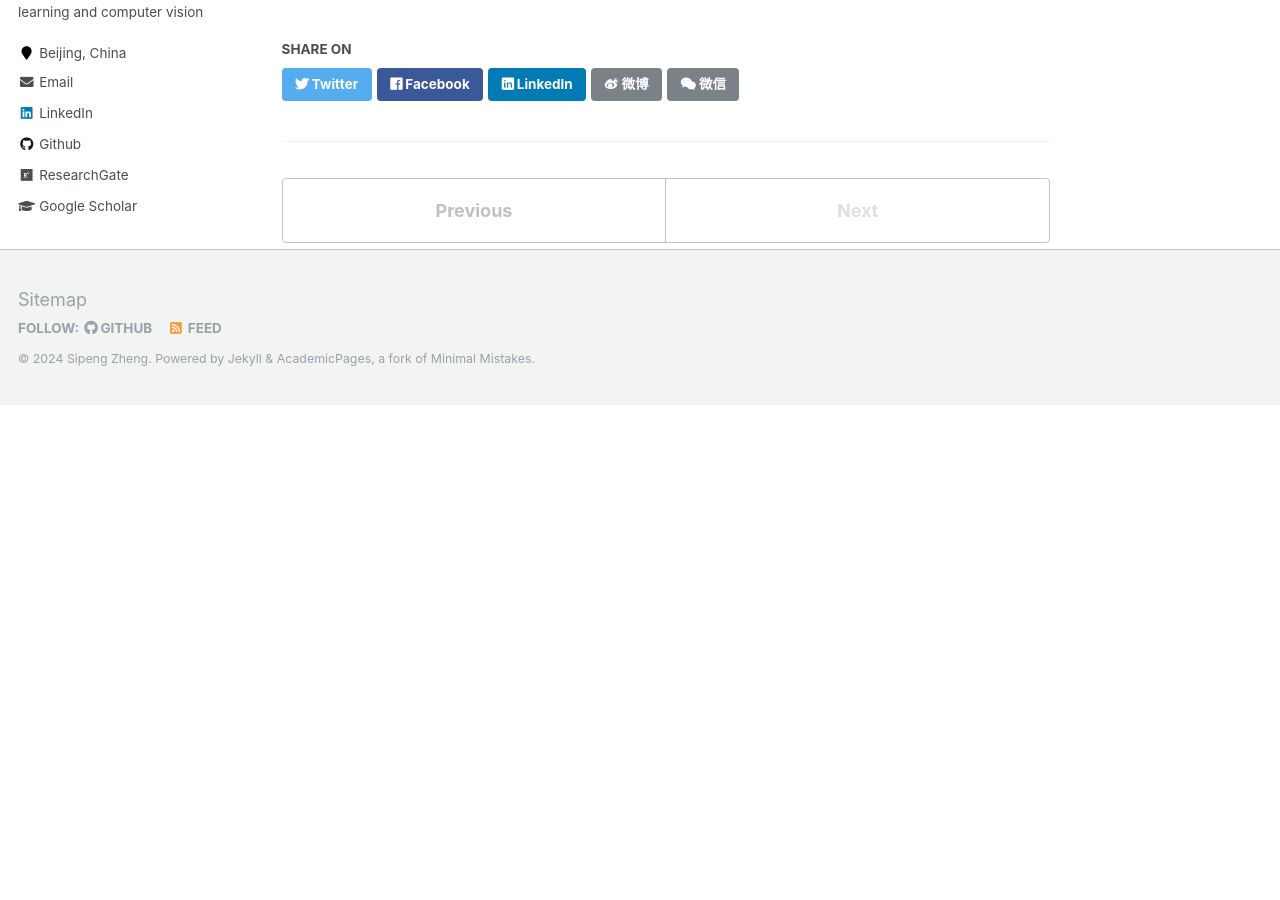
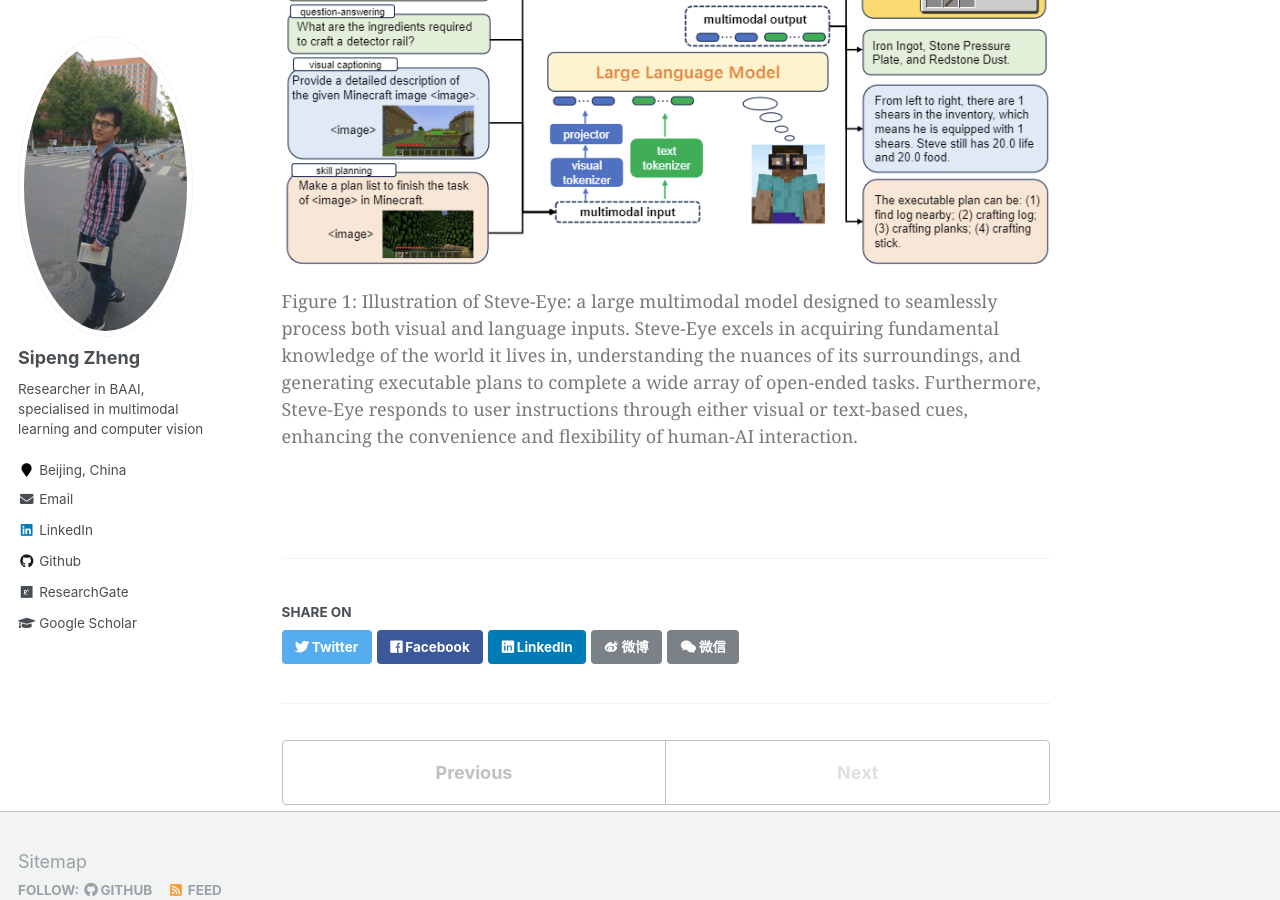
Before and after one commit to zhengsipeng/zhengsipeng.github.io, a Jekyll site: the page built from _publications/2023-11-paper-STEVE-EYE.md, in a window 1280 px wide and 900 px high, scrolled down 870 px. Built offline with Jekyll 4.4.1, drawn with Linux system fonts in a browser that asks for light colours; before the commit the page ends 1275 px from its top, so only the background shows below that.

Commit message:
update 24.1.4

```diff
--- a/_publications/2023-11-paper-STEVE-EYE.md
+++ b/_publications/2023-11-paper-STEVE-EYE.md
@@ -9,3 +9,9 @@
 citation: 'S Zheng, J Liu, Y Feng, Z Lu. "Steve-Eye: Equipping LLM-based Embodied Agents with Visual Perception in Open Worlds." <i>2023 arXiv preprint</i>. arXiv:2310.13255.'
 ---
 Recent studies have presented compelling evidence that large language models (LLMs) can equip embodied agents with the self-driven capability to interact with the world, which marks an initial step toward versatile robotics. However, these efforts tend to overlook the visual richness of open worlds, rendering the entire interactive process akin to "a blindfolded text-based game." Consequently, LLM-based agents frequently encounter challenges in intuitively comprehending their surroundings and producing responses that are easy to understand. In this paper, we propose Steve-Eye, an end-to-end trained large multimodal model designed to address this limitation. Steve-Eye integrates the LLM with a visual encoder which enables it to process visual-text inputs and generate multimodal feedback. In addition, we use a semi-automatic strategy to collect an extensive dataset comprising 850K open-world instruction pairs, empowering our model to encompass three essential functions for an agent: multimodal perception, foundational knowledge base, and skill prediction and planning. Lastly, we develop three open-world evaluation benchmarks, then carry out extensive experiments from a wide range of perspectives to validate our model's capability to strategically act and plan. Codes and datasets will be released.
+
+
+<figure>
+<img src="../images/pubs/steve_eye_23.png" width="100%" height="100%" alt="替代文本">
+<figcaption style="font-size: 18px">Figure 1: Illustration of Steve-Eye: a large multimodal model designed to seamlessly process both visual and language inputs. Steve-Eye excels in acquiring fundamental knowledge of the world it lives in, understanding the nuances of its surroundings, and generating executable plans to complete a wide array of open-ended tasks. Furthermore, Steve-Eye responds to user instructions through either visual or text-based cues, enhancing the convenience and flexibility of human-AI interaction.</figcaption>
+</figure>
```
